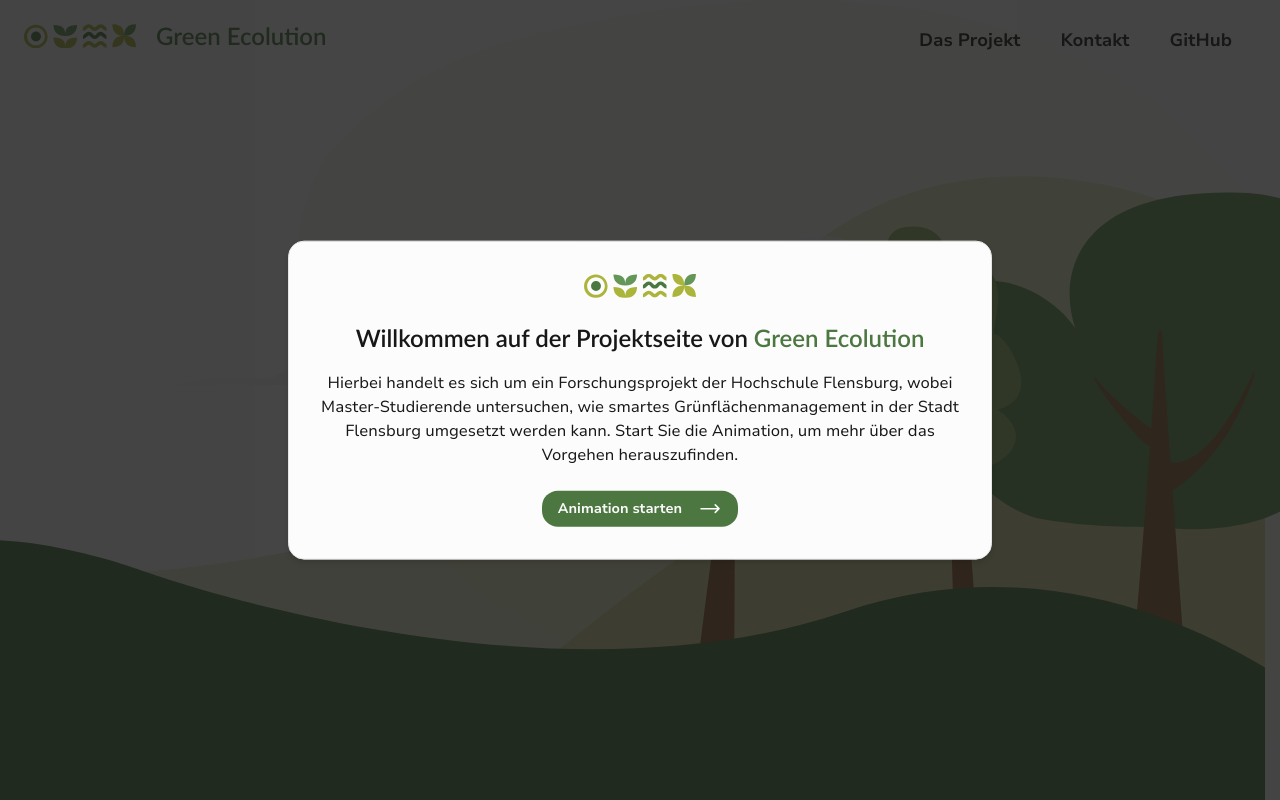
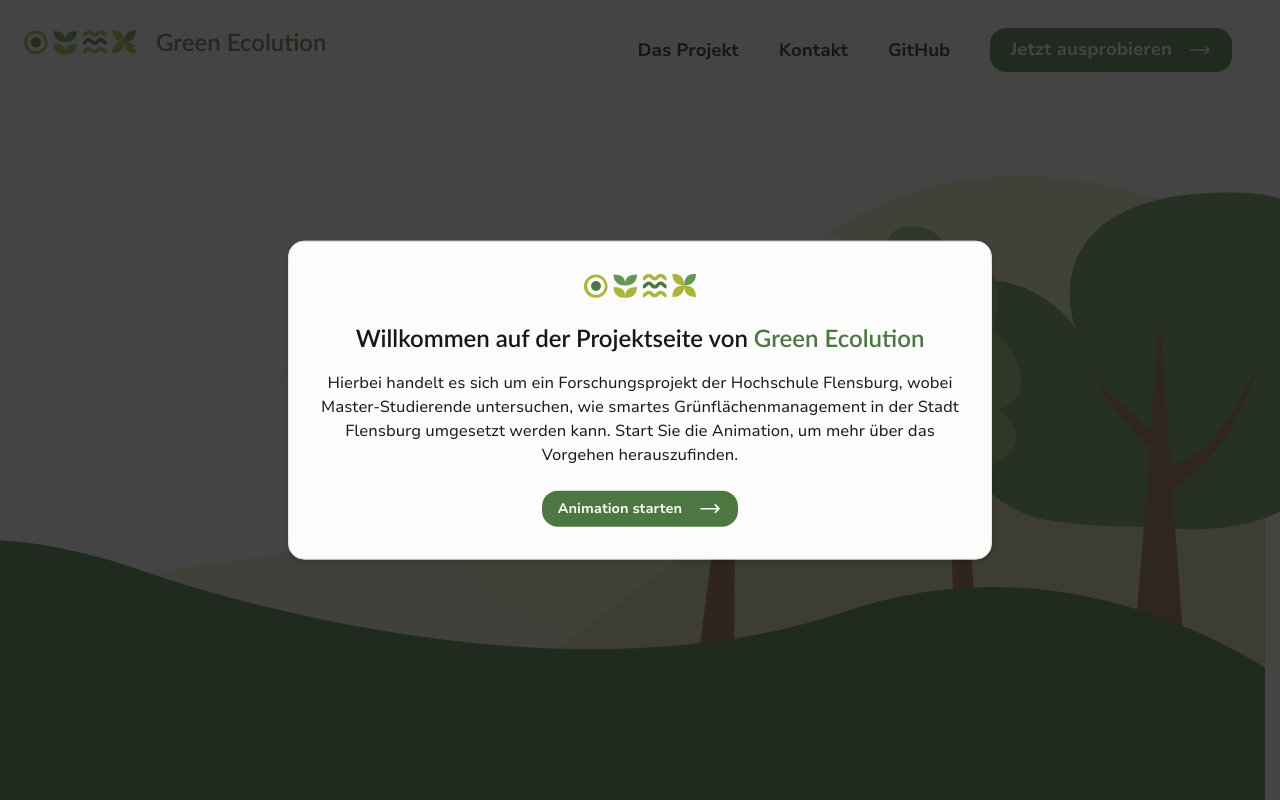
Before and after one commit to green-ecolution/project-website, a React (Vite) app: page / in a window 1280 px wide. Shown: the top 800 px of the page. Built offline with nearby package versions, Linux system fonts and the light colour scheme.

Commit message:
feat: add demo button

```diff
--- a/src/tsx/components/navigation/MainNavigation.tsx
+++ b/src/tsx/components/navigation/MainNavigation.tsx
@@ -1,6 +1,8 @@
 import * as React from 'react';
 import NavItem from './NavItem';
 import { useOutsideClick } from '../../hooks/useOutsideClick';
+import Button from '../Button';
+import Arrow from '../../icons/Arrow';
 
 interface MainNavigationProps {
     isOpen: boolean;
@@ -22,13 +24,17 @@
             id="main-navigation"
             ref={ref}
             aria-label="Hauptnavigation"
-            className={`fixed inset-y-2 px-4 w-[60vw] z-10 bg-grey-900 max-w-96 rounded-tl-2xl rounded-bl-2xl transition-all ease-in-out duration-300 shadow-mainNav md:px-6 lg:visible lg:relative lg:block lg:right-auto lg:bg-transparent lg:shadow-none lg:transition-none lg:w-auto ${isOpen ? 'visible block right-0' : 'invisible -right-full'}`}
+            className={`fixed inset-y-2 px-4 w-[70vw] z-10 bg-grey-900 max-w-100 rounded-tl-2xl rounded-bl-2xl transition-all ease-in-out duration-300 shadow-mainNav md:px-6 lg:visible lg:relative lg:block lg:right-auto lg:bg-transparent lg:shadow-none lg:transition-none lg:w-auto ${isOpen ? 'visible block right-0' : 'invisible -right-full'}`}
         >
             <p className="pt-[20vh] text-white/80 mb-6 md:text-lg lg:hidden">Hauptnavigation</p>
-            <ul className="text-white lg:text-grey-900 lg:flex lg:gap-x-10 lg:justify-end lg:items-center">
-                <NavItem label="Das Projekt" url="/projekt"/>
-                <NavItem label="Kontakt" url="/kontakt"/>
-                <NavItem label="GitHub" url="https://github.com/green-ecolution" isExternalLink/>
+            <ul className="text-white lg:text-grey-900 lg:flex lg:gap-x-10 lg:justify-center lg:items-center">
+                <NavItem label="Das Projekt" url="/projekt" />
+                <NavItem label="Kontakt" url="/kontakt" />
+                <NavItem label="GitHub" url="https://github.com/green-ecolution" isExternalLink />
+                <Button ariaLabel="demo" href="https://demo.green-ecolution.de" isExternalLink isDark>
+                    <span>Jetzt ausprobieren</span>
+                    <Arrow classes="w-6 transition-all ease-in-out duration-300 group-hover:translate-x-2" />
+                </Button>
             </ul>
 
             <ul className="absolute bottom-6 text-white lg:text-grey-900 flex felx-wrap gap-x-5 items-center text-sm md:bottom-10 md:text-base lg:hidden">
--- a/src/tsx/components/navigation/NavItem.tsx
+++ b/src/tsx/components/navigation/NavItem.tsx
@@ -12,12 +12,12 @@
             <a
                 href={url}
                 target={isExternalLink ? '_blank' : '_self'}
-                className="text-lg md:text-2xl font-bold flex justify-between items-center group lg:text-lg lg:leading-none lg:mb-2"
+                className="text-lg md:text-2xl font-bold flex justify-between items-center group lg:text-lg lg:leading-none lg:my-1"
             >
                 <p className="transition-color ease-in-out duration-300 group-hover:text-green-light-900 lg:group-hover:text-green-middle-900">
                     {label}
                 </p>
-                <Arrow classes="w-6 transition-all ease-in-out duration-300 group-hover:translate-x-2 group-hover:text-green-light-900 lg:hidden"/>
+                <Arrow classes="w-6 transition-all ease-in-out duration-300 group-hover:translate-x-2 group-hover:text-green-light-900 lg:hidden" />
             </a>
         </li>
     );
```
